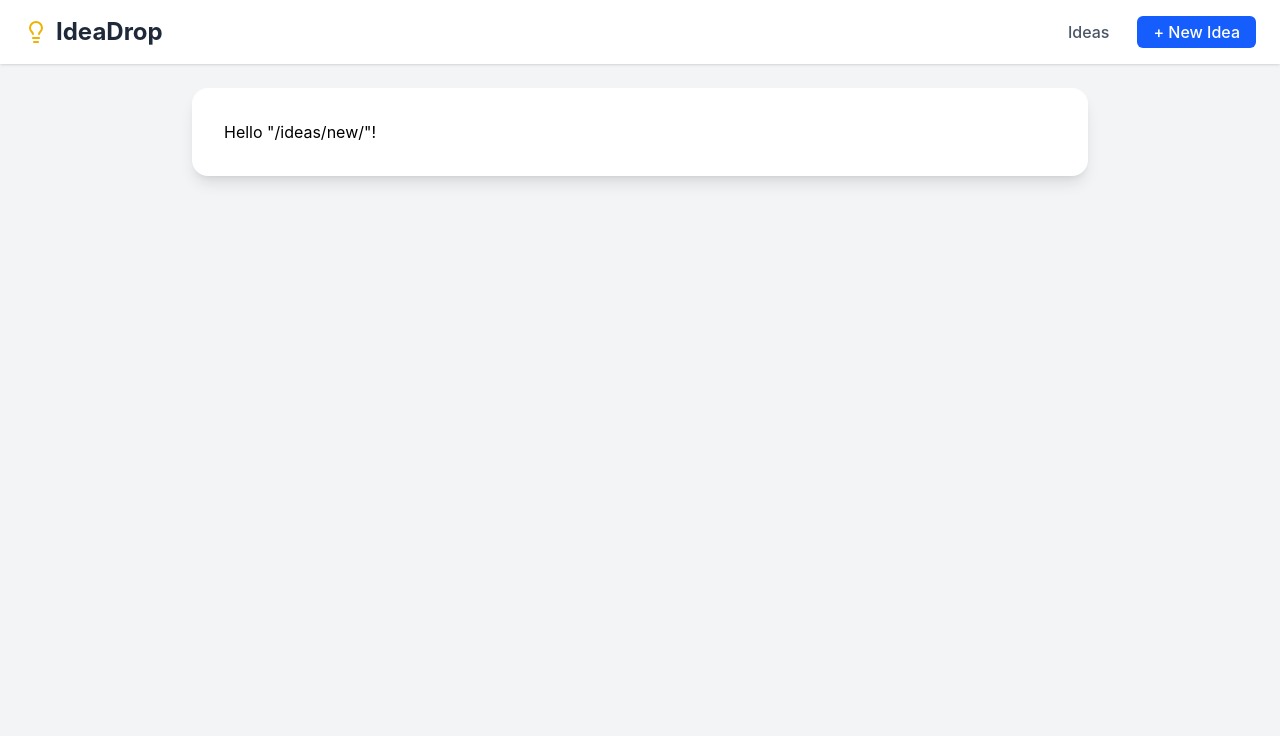
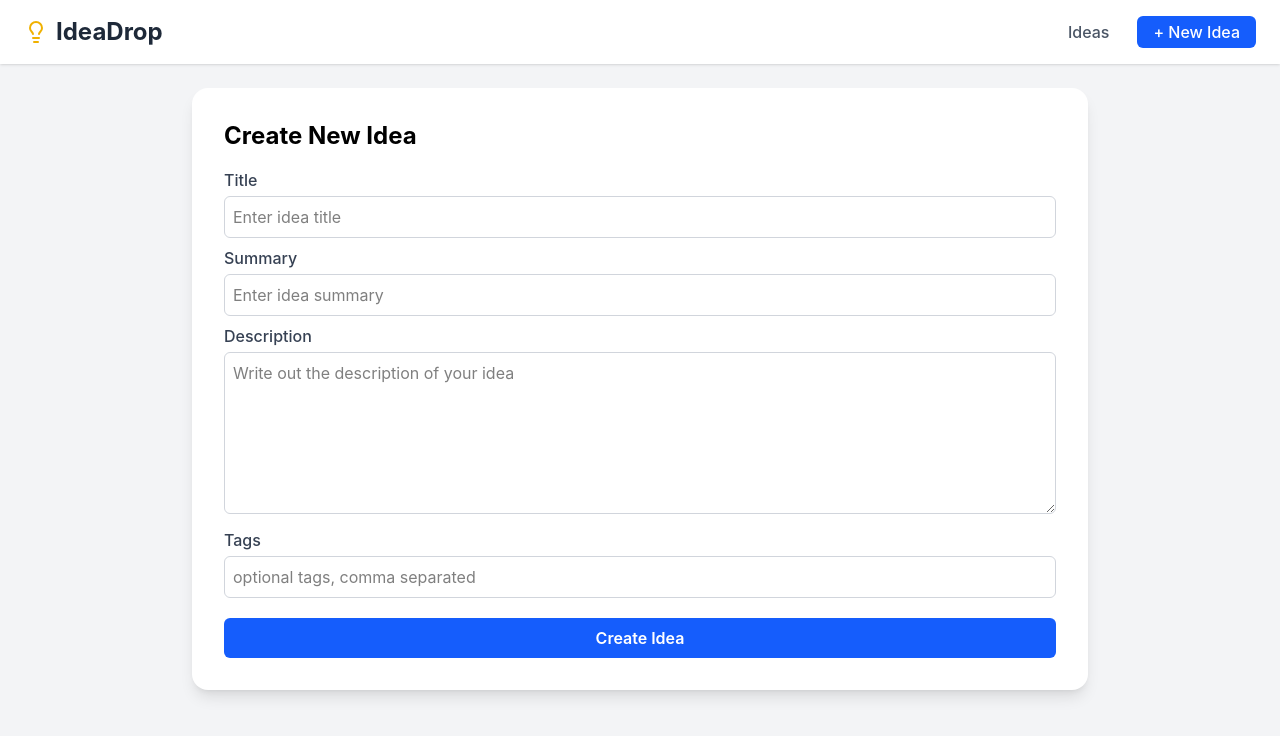
Before and after one commit to juhbence90/ideadrop-project-frontend, a React (Vite) app: page /ideas/new in a window 1280 px wide. Shown: the top 736 px of the page. Built offline with nearby package versions, Linux system fonts and the light colour scheme.

Commit message:
Idea from and mutations added

```diff
--- a/src/api/ideas.ts
+++ b/src/api/ideas.ts
@@ -10,3 +10,21 @@ export const fetchIdea = async (ideaId: string): Promise<Idea> => {
   const res = await api.get(`/ideas/${ideaId}`);
   return res.data;
 };
+
+export const createIdea = async (newIdea: {
+  title: string;
+  summary: string;
+  description: string;
+  tags: string[];
+}): Promise<Idea> => {
+  const res = await api.post("/ideas", {
+    ...newIdea,
+    createdAt: new Date().toISOString(),
+  });
+
+  return res.data;
+};
+
+export const deleteIdea = async (ideaId: string): Promise<void> => {
+  await api.delete(`/ideas/${ideaId}`);
+};
--- a/src/routes/ideas/$ideaId/index.tsx
+++ b/src/routes/ideas/$ideaId/index.tsx
@@ -1,6 +1,10 @@
-import { createFileRoute, Link } from "@tanstack/react-router";
-import { queryOptions, useSuspenseQuery } from "@tanstack/react-query";
-import { fetchIdea } from "@/api/ideas";
+import { createFileRoute, Link, useNavigate } from "@tanstack/react-router";
+import {
+  queryOptions,
+  useSuspenseQuery,
+  useMutation,
+} from "@tanstack/react-query";
+import { fetchIdea, deleteIdea } from "@/api/ideas";
 
 const ideaQueryOptions = (ideaId: string) =>
   queryOptions({
@@ -19,6 +23,25 @@ function IdeaDetailsPage() {
   const { ideaId } = Route.useParams();
   const { data: idea } = useSuspenseQuery(ideaQueryOptions(ideaId));
 
+  const navigate = useNavigate();
+
+  const { mutateAsync: deleteMutate, isPending } = useMutation({
+    mutationFn: () => deleteIdea(ideaId),
+    onSuccess: () => {
+      navigate({ to: "/ideas" });
+    },
+  });
+
+  const handleDelete = async () => {
+    const confirmDelete = window.confirm(
+      "Are you sure you want to delete this idea?"
+    );
+
+    if (confirmDelete) {
+      await deleteMutate();
+    }
+  };
+
   return (
     <div className="p-4">
       <Link to="/ideas" className="text-blue-500 underline block mb-4">
@@ -26,6 +49,13 @@ function IdeaDetailsPage() {
       </Link>
       <h2 className="text-2xl font-bold">{idea.title}</h2>
       <p className="mt-2">{idea.description}</p>
+      <button
+        onClick={handleDelete}
+        disabled={isPending}
+        className="text-sm bg-red-600 text-white mt-4 px-4 py-2 rounded transition hover:bg-red-700 disabled:opacity:50"
+      >
+        {isPending ? "Deleting..." : "Delete"}
+      </button>
     </div>
   );
 }
--- a/src/routes/ideas/index.tsx
+++ b/src/routes/ideas/index.tsx
@@ -24,7 +24,10 @@ export const Route = createFileRoute("/ideas/")({
 });
 
 function IdeasPage() {
-  const { data: ideas } = useSuspenseQuery(ideasQueryOptions());
+  const { data } = useSuspenseQuery(ideasQueryOptions());
+  const ideas = [...data].sort(
+    (a, b) => new Date(b.createdAt).getTime() - new Date(a.createdAt).getTime()
+  );
 
   return (
     <div className="p-4">
--- a/src/routes/ideas/new/index.tsx
+++ b/src/routes/ideas/new/index.tsx
@@ -1,9 +1,135 @@
-import { createFileRoute } from "@tanstack/react-router";
+import { createFileRoute, useNavigate } from "@tanstack/react-router";
+import { useState } from "react";
+import { useMutation } from "@tanstack/react-query";
+import type { Idea } from "@/types";
+import { createIdea } from "@/api/ideas";
 
 export const Route = createFileRoute("/ideas/new/")({
   component: NewIdeaPage,
 });
 
 function NewIdeaPage() {
-  return <div>Hello "/ideas/new/"!</div>;
+  const navigate = useNavigate();
+  const [title, setTitle] = useState("");
+  const [summary, setSummary] = useState("");
+  const [description, setDescription] = useState("");
+  const [tags, setTags] = useState("");
+
+  const { mutateAsync, isPending } = useMutation({
+    mutationFn: createIdea,
+    onSuccess: () => {
+      navigate({ to: "/ideas" });
+    },
+  });
+
+  const handleSubmit = async (e: React.FormEvent) => {
+    e.preventDefault();
+
+    if (!title.trim() || !summary.trim() || !description.trim()) {
+      alert("Please fill in all fields");
+      return;
+    }
+
+    try {
+      await mutateAsync({
+        title,
+        summary,
+        description,
+        tags: tags
+          .split(",")
+          .map((tag) => tag.trim())
+          .filter((tag) => tag !== ""),
+      });
+    } catch (error) {
+      console.error(error);
+      alert("Something went wrong");
+    }
+  };
+
+  return (
+    <div className="space-y-4">
+      <div className="flex justify-between items-center mb-4">
+        <h1 className="text-2xl font-bold">Create New Idea</h1>
+      </div>
+      <form onSubmit={handleSubmit} className="space-y-2">
+        <div>
+          <label
+            htmlFor="title"
+            className="block text-gray-700 font-medium mb-1"
+          >
+            Title
+          </label>
+          <input
+            id="title"
+            type="text"
+            value={title}
+            onChange={(e) => setTitle(e.target.value)}
+            className="w-full border border-gray-300 rounded-md p-2 focus:outline-none focus:ring-2 focus:ring-blue-500"
+            placeholder="Enter idea title"
+          />
+        </div>
+
+        <div>
+          <label
+            htmlFor="summary"
+            className="block text-gray-700 font-medium mb-1"
+          >
+            Summary
+          </label>
+          <input
+            id="summary"
+            type="text"
+            value={summary}
+            onChange={(e) => setSummary(e.target.value)}
+            className="w-full border border-gray-300 rounded-md p-2 focus:outline-none focus:ring-2 focus:ring-blue-500"
+            placeholder="Enter idea summary"
+          />
+        </div>
+
+        <div>
+          <label
+            htmlFor="body"
+            className="block text-gray-700 font-medium mb-1"
+          >
+            Description
+          </label>
+          <textarea
+            id="body"
+            value={description}
+            onChange={(e) => setDescription(e.target.value)}
+            rows={6}
+            className="w-full border border-gray-300 rounded-md p-2 focus:outline-none focus:ring-2 focus:ring-blue-500"
+            placeholder="Write out the description of your idea"
+          />
+        </div>
+
+        <div>
+          <label
+            htmlFor="tags"
+            className="block text-gray-700 font-medium mb-1"
+          >
+            Tags
+          </label>
+          <input
+            id="tags"
+            type="text"
+            value={tags}
+            onChange={(e) => setTags(e.target.value)}
+            className="w-full border border-gray-300 rounded-md p-2 focus:outline-none focus:ring-2 focus:ring-blue-500"
+            placeholder="optional tags, comma separated"
+          />
+        </div>
+
+        <div className="mt-5">
+          <button
+            type="submit"
+            disabled={isPending}
+            className="block w-full bg-blue-600 hover:bg-blue-700 text-white font-semibold px-6 py-2 rounded-md transition disabled:opacity-50 disabled:cursor-not-allowed"
+          >
+            {isPending ? "Creating..." : "Create Idea"}
+          </button>
+        </div>
+      </form>
+    </div>
+  );
 }
--- a/src/routes/index.tsx
+++ b/src/routes/index.tsx
@@ -17,7 +17,12 @@ export const Route = createFileRoute("/")({
 
 function HomePage() {
   const { data: ideas } = useSuspenseQuery(ideasQueryOptions);
-  const latestIdeas = ideas.slice(0, 3);
+  const latestIdeas = [...ideas]
+    .sort(
+      (a, b) =>
+        new Date(b.createdAt).getTime() - new Date(a.createdAt).getTime()
+    )
+    .slice(0, 3);
 
   return (
     <div className="flex flex-col md:flex-row items-start justify-between gap-10 p-6 text-blue-600">
```
Also changed, not shown: src/data/db.json (+30 -6 lines).
